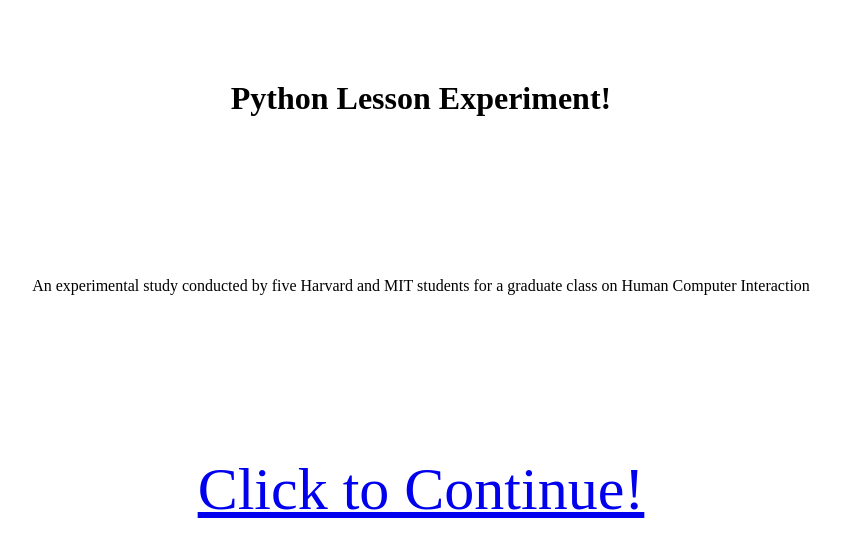
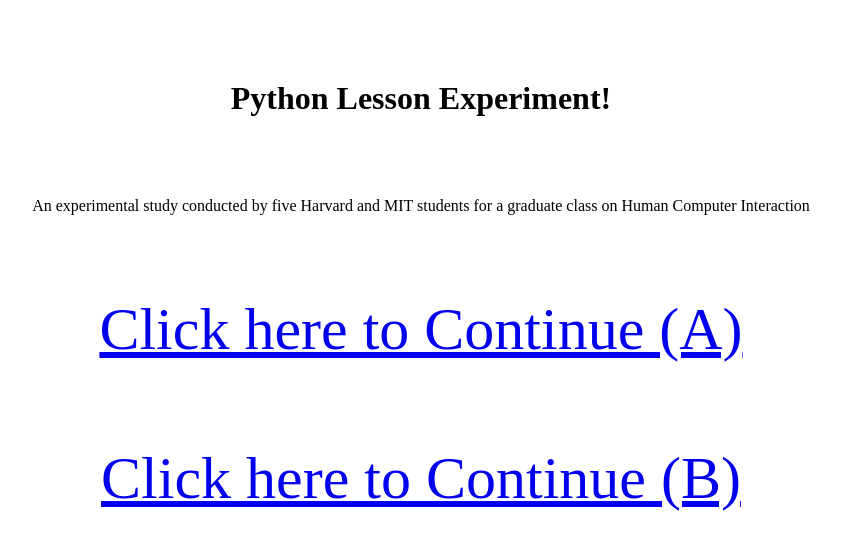
Before and after one commit to leoncheng57/Python-Lesson-Experiment, a Flask app: page / in a window 1280 px wide. Shown: the top 557 px of the page, without its empty margins (219-1060 px from the left). Run offline with Flask 2, Linux system fonts and the light colour scheme.

Commit message:
display all link options on index.html

```diff
--- a/main.py
+++ b/main.py
@@ -9,7 +9,17 @@ version = platform.python_version()
 # Index Page
 @app.route('/')
 def index():
-    return render_template("index.html", version = version, link=random.choice(["./un_a.html", "./an_a.html"]))
+    links = [
+        {
+            'url': "./un_a.html",
+            'display': 'Click here to Continue (A)'
+        },
+        {
+            'url': "./an_a.html",
+            'display': 'Click here to Continue (B)'
+        }
+    ]
+    return render_template("index.html", version = version, links=links)
 
 @app.route('/un_a.html')
 def un_a():
--- a/templates/index.html
+++ b/templates/index.html
@@ -10,7 +10,7 @@
             margin-top: 10vh;
         }
         div {
-            margin: 20vh 0px;
+            margin: 10vh 0px;
         }
         a {
             font-size: 60px;
@@ -24,11 +24,13 @@
             An experimental study conducted by five Harvard and MIT students
             for a graduate class on Human Computer Interaction
         </div>
-        <div>
-            <a href="{{link}}">
-                    Click to Continue!
-            </a>
-        </div>
+        {% for link in links%}
+            <div>
+                <a href="{{link.url}}">
+                    {{link.display}}
+                </a>
+            </div>
+        {% endfor %}
     </center>
 </body>
 </html>
```
